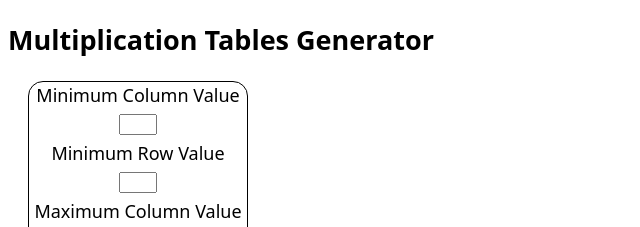
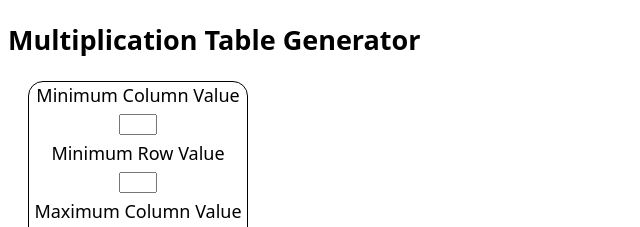
Before and after one commit to rjmara/multiplicationTableGenerator, a plain HTML site: page index.html in a window 1280 px wide. Shown: the top 227 px of the page, 0-640 px from the left. Drawn offline with Linux system fonts and the light colour scheme.

Commit message:
removed "s" from tables lol

```diff
--- a/index.html
+++ b/index.html
@@ -2,11 +2,11 @@
 <html lang="en">
   <head>
     <meta charset="utf-8" />
-    <title>Multiplication Tables</title>
+    <title>Multiplication Table</title>
     <link rel="stylesheet" href="style.css" />
   </head>
   <body>
-    <h2>Multiplication Tables Generator</h2>
+    <h2>Multiplication Table Generator</h2>
     <div id="mainContent">
       <div id="formDiv">
         <div id="leftElements">
```
